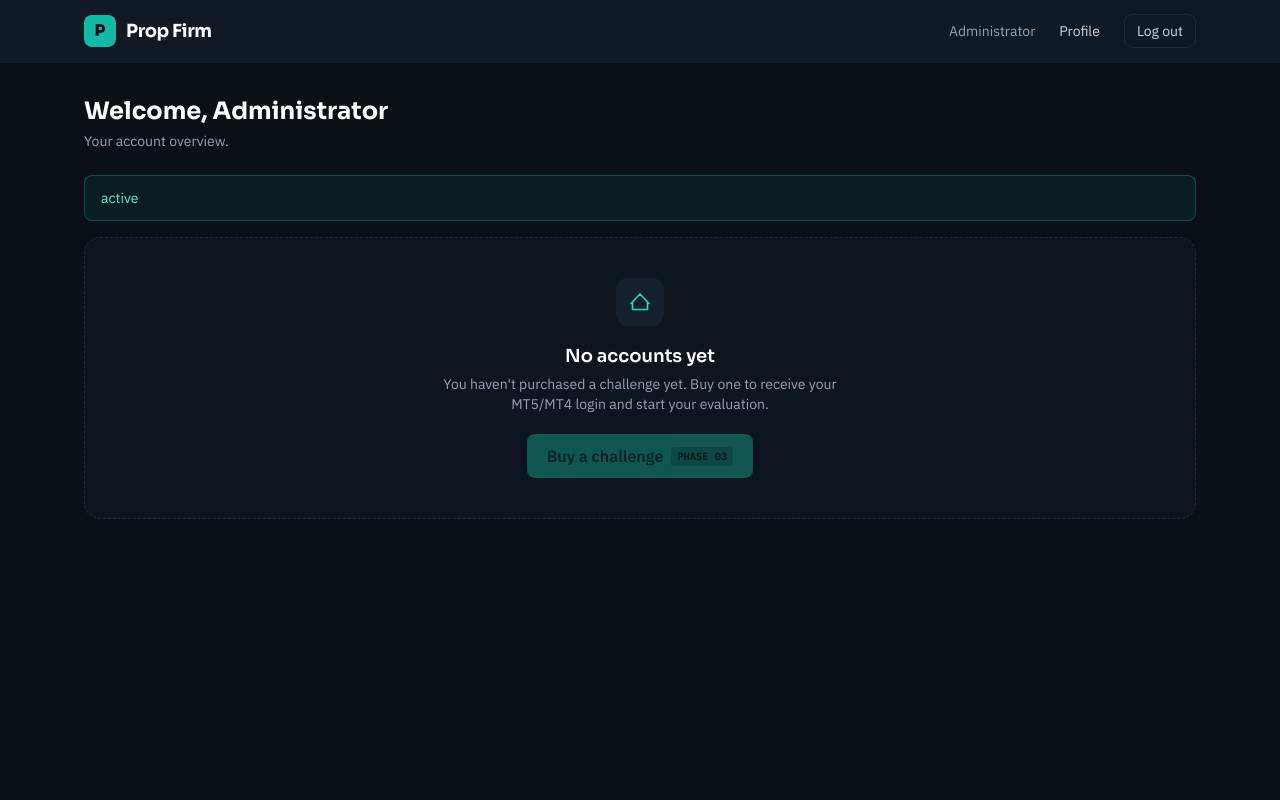
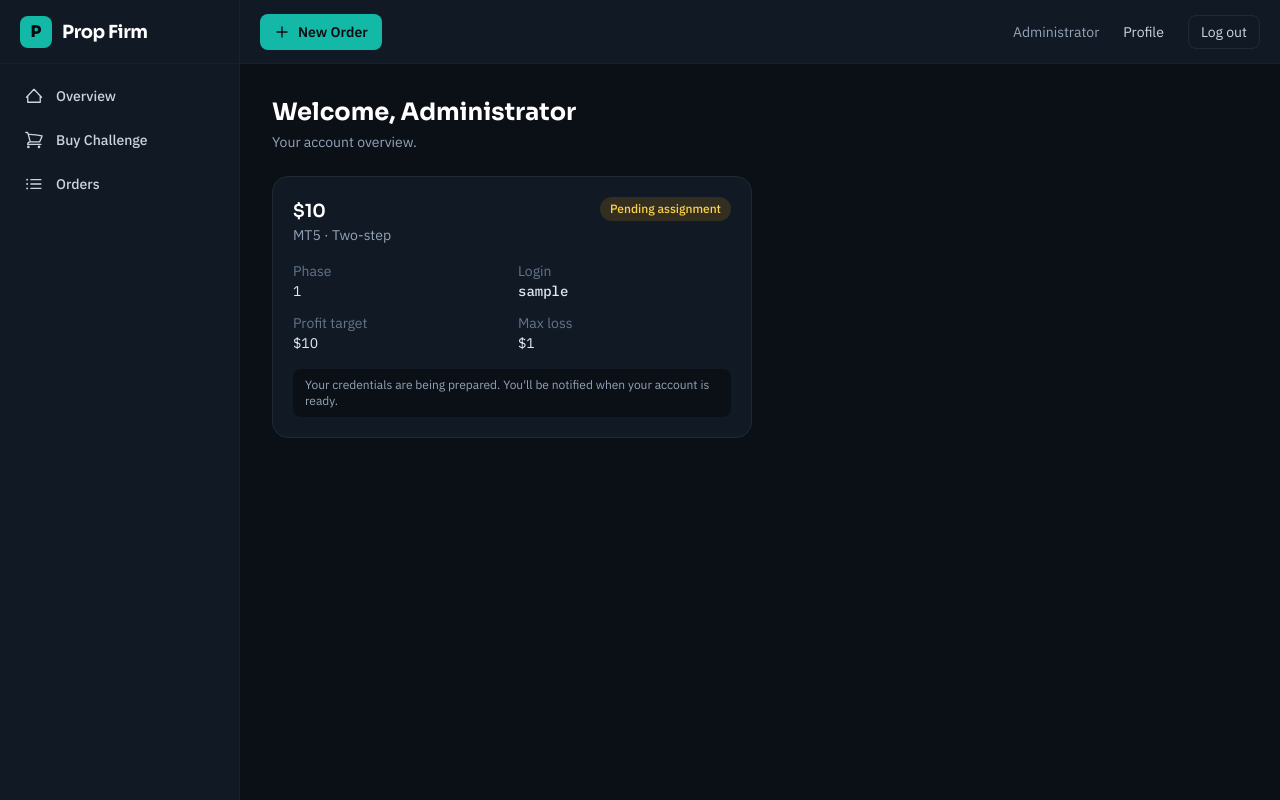
Before and after one commit to WUHTareen/Propfirm, a Laravel app: template resources/views/dashboard.blade.php in a window 1280 px wide. Run offline with Laravel 12, Linux system fonts and the light colour scheme; a user stored in the database is signed in; data comes from the database, SQL or seed files in the repository; tables that the repository leaves empty hold one stand-in row (values such as "Sample post"); the template is opened without the code that fills it: most values are stand-ins (such as "Sample title", 1, 10 or a date in 2020); style sheets or scripts are compiled from the project's sources; parts of the project's set-up code (start-up, migrations or seed data) failed here and were passed over; some libraries are stand-ins or nearby versions.

Commit message:
Put the trader Overview on the dashboard sidebar layout
The Overview page was still on the old top-nav layout with a disabled
"Buy a challenge" placeholder from Phase 01, so traders had no sidebar and
no way into the buy flow. Switch it to the sidebar dashboard layout, make
the Buy button a real link, and render account cards (status, phase, login,
profit target, max loss) once the trader owns accounts.

Co-Authored-By: Claude <noreply@anthropic.com>
Claude-Session: https://claude.ai/code/session_01A3J4BoYJqBMvDpNQnawDBH

```diff
--- a/resources/views/dashboard.blade.php
+++ b/resources/views/dashboard.blade.php
@@ -1,11 +1,14 @@
-<x-app-layout title="Overview">
+@php
+    $accounts = auth()->user()->tradingAccounts()->latest()->get();
+@endphp
+
+<x-dashboard title="Overview">
     <x-slot:header>
         <h1 class="font-display text-2xl font-bold text-white">Welcome, {{ auth()->user()->name }}</h1>
         <p class="mt-1 text-sm text-slate-400">Your account overview.</p>
     </x-slot:header>
 
-    <x-auth-errors />
-
+    @if ($accounts->isEmpty())
         <div class="rounded-2xl border border-dashed border-ink-600 bg-ink-800/60 p-10 text-center">
             <div class="mx-auto mb-4 grid h-12 w-12 place-items-center rounded-xl bg-ink-700 text-brand-400">
                 <svg xmlns="http://www.w3.org/2000/svg" fill="none" viewBox="0 0 24 24" stroke-width="1.6" stroke="currentColor" class="h-6 w-6">
@@ -16,9 +19,54 @@
             <p class="mx-auto mt-1 mb-5 max-w-md text-sm text-slate-400">
                 You haven't purchased a challenge yet. Buy one to receive your MT5/MT4 login and start your evaluation.
             </p>
-        <span class="inline-flex cursor-not-allowed items-center gap-2 rounded-lg bg-brand-500/40 px-5 py-2.5 font-semibold text-ink-950/70">
+            <a href="{{ route('dashboard.buynow') }}" class="inline-flex items-center gap-2 rounded-lg bg-brand-500 px-5 py-2.5 font-semibold text-ink-950 transition hover:bg-brand-400">
                 Buy a challenge
-            <span class="rounded bg-ink-950/20 px-1.5 py-0.5 font-mono text-[10px] uppercase tracking-wide">Phase 03</span>
-        </span>
+            </a>
         </div>
-</x-app-layout>
+    @else
+        <div class="grid gap-4 sm:grid-cols-2">
+            @foreach ($accounts as $account)
+                @php
+                    $statusColor = match ($account->status) {
+                        'active' => 'bg-brand-500/15 text-brand-300',
+                        'passed', 'funded' => 'bg-emerald-500/15 text-emerald-300',
+                        'breached', 'disabled' => 'bg-red-500/15 text-red-300',
+                        default => 'bg-amber-500/15 text-amber-300',
+                    };
+                @endphp
+                <div class="rounded-2xl border border-ink-600 bg-ink-800 p-5">
+                    <div class="flex items-start justify-between">
+                        <div>
+                            <p class="font-display text-lg font-semibold text-white">${{ number_format($account->account_size) }}</p>
+                            <p class="text-sm text-slate-400">{{ strtoupper($account->platform) }} · {{ str_replace('_', '-', ucfirst($account->challenge_type)) }}</p>
+                        </div>
+                        <span class="rounded-full px-2.5 py-1 text-xs font-medium {{ $statusColor }}">{{ str_replace('_', ' ', ucfirst($account->status)) }}</span>
+                    </div>
+
+                    <dl class="mt-4 grid grid-cols-2 gap-3 text-sm">
+                        <div>
+                            <dt class="text-slate-500">Phase</dt>
+                            <dd class="text-slate-200">{{ $account->current_phase }}</dd>
+                        </div>
+                        <div>
+                            <dt class="text-slate-500">Login</dt>
+                            <dd class="font-mono text-slate-200">{{ $account->login ?? '— pending —' }}</dd>
+                        </div>
+                        <div>
+                            <dt class="text-slate-500">Profit target</dt>
+                            <dd class="tabular-nums text-slate-200">{{ $account->profit_target_amount ? '$'.number_format($account->profit_target_amount) : '—' }}</dd>
+                        </div>
+                        <div>
+                            <dt class="text-slate-500">Max loss</dt>
+                            <dd class="tabular-nums text-slate-200">{{ $account->max_drawdown_limit ? '$'.number_format($account->max_drawdown_limit) : '—' }}</dd>
+                        </div>
+                    </dl>
+
+                    @if ($account->status === 'pending_assignment')
+                        <p class="mt-4 rounded-lg bg-ink-900 px-3 py-2 text-xs text-slate-400">Your credentials are being prepared. You'll be notified when your account is ready.</p>
+                    @endif
+                </div>
+            @endforeach
+        </div>
+    @endif
+</x-dashboard>
```
Also changed, not shown: 3 other files. Lines whose indentation alone changed are shown as unchanged.
